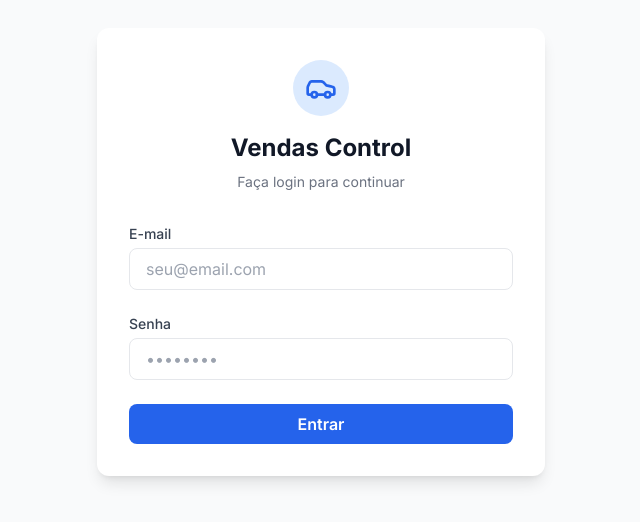
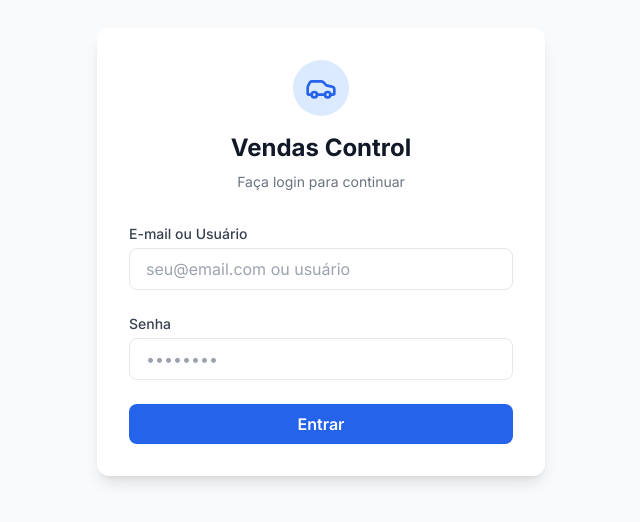
Before and after one commit to leandroxravel/controle-de-vendas, a Next.js app: page /login in a window 1280 px wide. Shown: the part 148-670 px from the top of the page, without its empty margins (319-959 px from the left). Built offline with nearby package versions, Linux system fonts and the light colour scheme.

Commit message:
feat: cadastrar usuario administrador inicial e ajustar tela de login para suportar login por usuario

```diff
--- a/src/actions/user.ts
+++ b/src/actions/user.ts
@@ -6,7 +6,7 @@ import { getServerSession } from "next-auth";
 import { authOptions } from "@/lib/auth";
 import { logAudit } from "./audit";
 import { revalidatePath } from "next/cache";
-import bcrypt from "bcryptjs";
+import { hash } from "bcrypt-ts";
 
 export async function createUser(data: any) {
   const session = await getServerSession(authOptions);
@@ -18,7 +18,7 @@ export async function createUser(data: any) {
 
   if (!querySnapshot.empty) throw new Error("E-mail já está em uso.");
 
-  const passwordHash = await bcrypt.hash(data.password, 10);
+  const passwordHash = await hash(data.password, 10);
 
   const userRef = await addDoc(usersRef, {
     name: data.name,
@@ -39,7 +39,7 @@ export async function changeUserPassword(id: string, newPassword: string) {
   const session = await getServerSession(authOptions);
   if (session?.user.role !== "Administrador") throw new Error("Acesso negado");
 
-  const passwordHash = await bcrypt.hash(newPassword, 10);
+  const passwordHash = await hash(newPassword, 10);
 
   const userDocRef = doc(db, "users", id);
   await updateDoc(userDocRef, {
--- a/src/app/login/page.tsx
+++ b/src/app/login/page.tsx
@@ -48,13 +48,13 @@ export default function LoginPage() {
 
         <form onSubmit={handleSubmit} className="space-y-6">
           <div>
-            <label className="block text-sm font-medium text-gray-700 mb-1">E-mail</label>
+            <label className="block text-sm font-medium text-gray-700 mb-1">E-mail ou Usuário</label>
             <input
-              type="email"
+              type="text"
               value={email}
               onChange={(e) => setEmail(e.target.value)}
               className="w-full px-4 py-2 border rounded-lg focus:ring-2 focus:ring-primary-500 focus:border-primary-500 outline-none transition"
-              placeholder="seu@email.com"
+              placeholder="seu@email.com ou usuário"
               required
             />
           </div>
```
